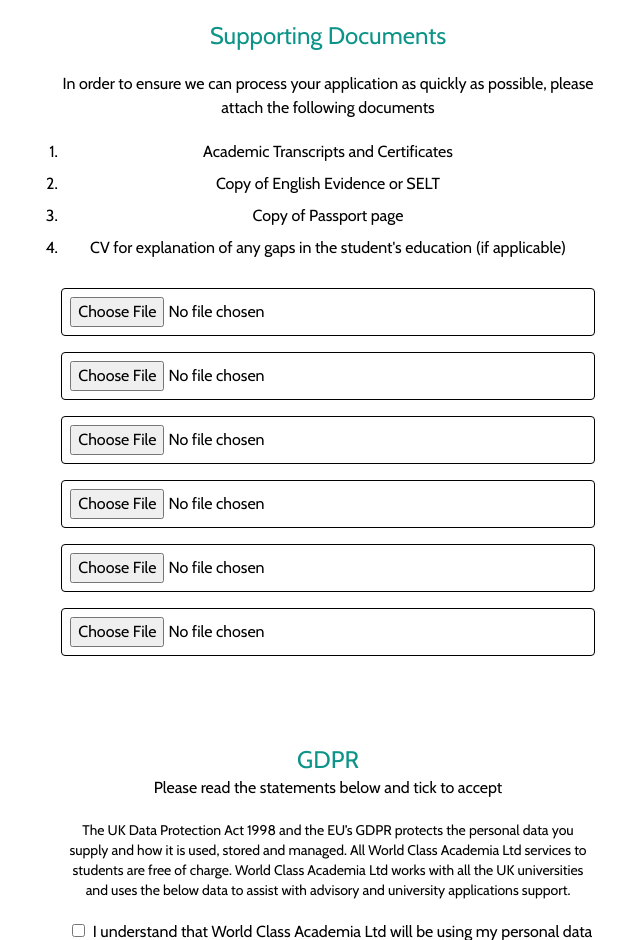
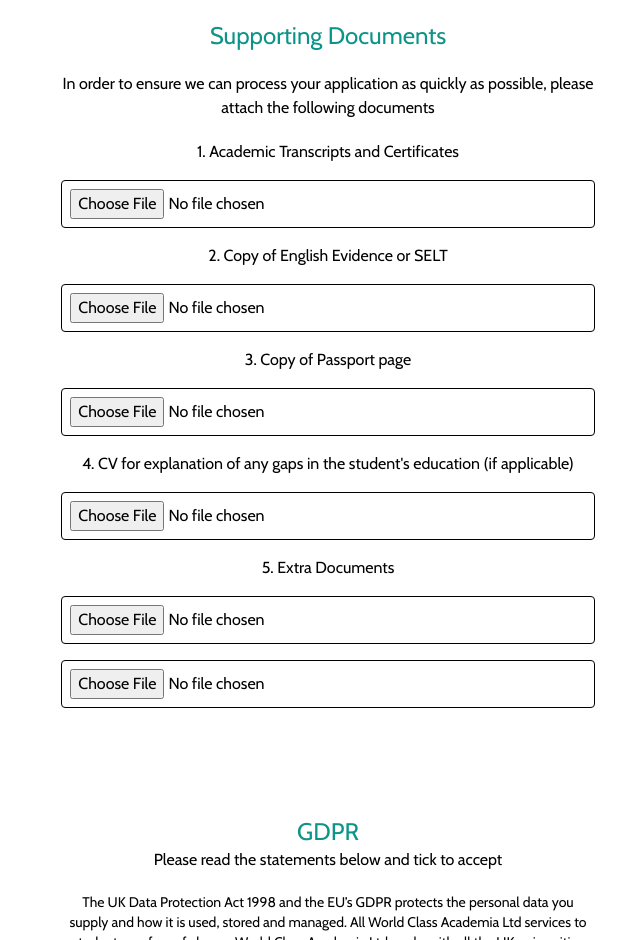
Before and after one commit to worldclassacademia/worldclassacademia, a plain HTML site: page docs/apply-now.html in a window 1280 px wide. Shown: the part 2238-3178 px from the top of the page, without its empty margins (312-952 px from the left). Drawn offline with nearby package versions, Linux system fonts and the light colour scheme.

Commit message:
fix: list spacing / supporting documents

```diff
--- a/docs/apply-now.html
+++ b/docs/apply-now.html
@@ -455,22 +455,24 @@
 							documents
 						</p>
 
-						<ol class="my-5 list-decimal">
-							<li class="my-2">Academic Transcripts and Certificates</li>
-							<li class="my-2">Copy of English Evidence or SELT</li>
-							<li class="my-2">Copy of Passport page</li>
-							<li class="my-2">CV for explanation of any gaps in the student's education (if applicable)</li>
-						</ol>
+						<div>
+							<ol class="my-5 list-decimal list-inside">
+								<li class="my-2">Academic Transcripts and Certificates</li>
+								<input class="w-full p-2 my-2 border border-black rounded" type="file" name="Attachment 1" />
+								<li class="my-2">Copy of English Evidence or SELT</li>
+								<input class="w-full p-2 my-2 border border-black rounded" type="file" name="Attachment 2" />
+								<li class="my-2">Copy of Passport page</li>
+								<input class="w-full p-2 my-2 border border-black rounded" type="file" name="Attachment 3" />
+								<li class="my-2">CV for explanation of any gaps in the student's education (if applicable)</li>
+								<input class="w-full p-2 my-2 border border-black rounded" type="file" name="Attachment 4" />
+								<li class="my-2">Extra Documents</li>
+								<input class="w-full p-2 my-2 border border-black rounded" type="file" name="Attachment 5" />
+								<input class="w-full p-2 my-2 border border-black rounded" type="file" name="Attachment 6" />
+							</ol>
+						</div>
 
 						<div>
-							<div class="flex flex-col items-center justify-center mb-3">
-								<input class="w-full p-2 my-2 border border-black rounded" type="file" name="Attachment 1" />
-								<input class="w-full p-2 my-2 border border-black rounded" type="file" name="Attachment 2" />
-								<input class="w-full p-2 my-2 border border-black rounded" type="file" name="Attachment 3" />
-								<input class="w-full p-2 my-2 border border-black rounded" type="file" name="Attachment 4" />
-								<input class="w-full p-2 my-2 border border-black rounded" type="file" name="Attachment 5" />
-								<input class="w-full p-2 my-2 border border-black rounded" type="file" name="Attachment 6" />
-							</div>
+							<div class="flex flex-col items-center justify-center mb-3"></div>
 						</div>
 					</div>
 
```
Also changed, not shown: docs/about-us.html (+2 -2 lines).
